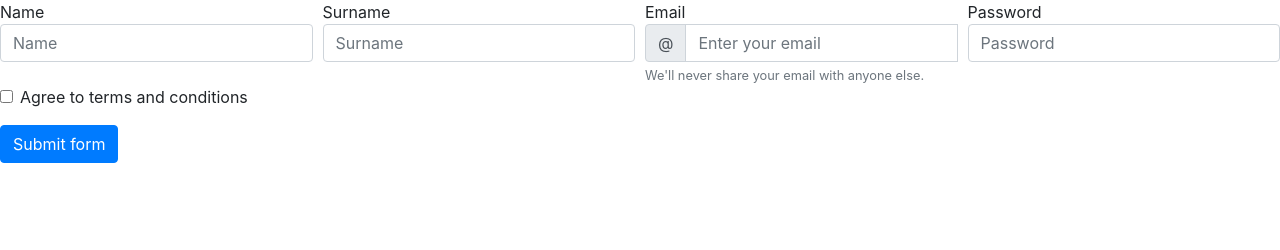
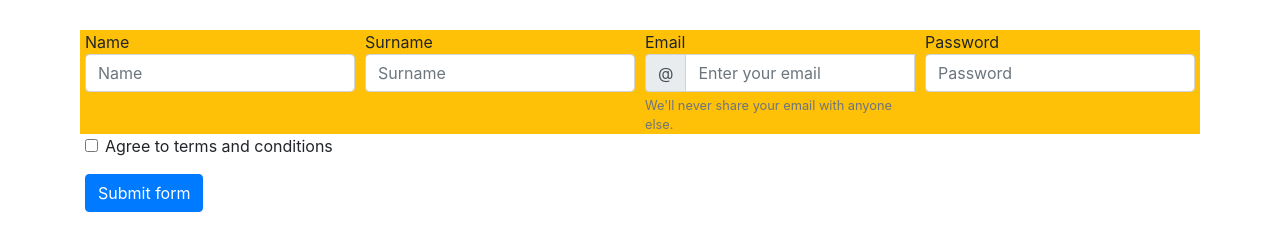
Before and after one commit to JuliaAvsyuk/bootstrap, a plain HTML site: page forms/validation.html in a window 1280 px wide. Drawn offline with nearby package versions, Linux system fonts and the light colour scheme.

Commit message:
correct styles

```diff
--- a/forms/validation.html
+++ b/forms/validation.html
@@ -3,14 +3,20 @@
 <head>
     <meta charset="UTF-8">
     <title>Work</title>
+    <style>
+        body {
+            padding: 30px;
+        }
+    </style>
     <meta name="viewport" content="width=device-width, initial-scale=1">
     <link rel="stylesheet" href="https://stackpath.bootstrapcdn.com/bootstrap/4.3.1/css/bootstrap.min.css" integrity="sha384-ggOyR0iXCbMQv3Xipma34MD+dH/1fQ784/j6cY/iJTQUOhcWr7x9JvoRxT2MZw1T" crossorigin="anonymous">
     <script src="https://stackpath.bootstrapcdn.com/bootstrap/4.3.1/js/bootstrap.min.js" integrity="sha384-JjSmVgyd0p3pXB1rRibZUAYoIIy6OrQ6VrjIEaFf/nJGzIxFDsf4x0xIM+B07jRM" crossorigin="anonymous"></script>
 </head>
 <body>
+<div class="container">
     <form class="needs-validation" novalidate>
         <div class="form-row">
-        <div class="col-md-3">
+            <div class="col-md-3 bg-warning">
                 <lable for="name">Name</lable>
                 <input type="text" class="form-control" id="name" placeholder="Name" required>
                     <div class="valid-feedback">
@@ -18,7 +24,7 @@
                     </div>
             </div>
 
-        <div class="col-md-3">
+            <div class="col-md-3 bg-warning">
                 <lable for="surname">Surname</lable>
                 <input type="text" class="form-control" id="surname" placeholder="Surname" required>
                 <div class="valid-feedback">
@@ -26,7 +32,7 @@
                 </div>
             </div>
 
-        <div class="col-md-3">
+            <div class="col-md-3 bg-warning">
                 <lable for="email">Email</lable>
                 <div class="input-group">
                     <div class="input-group-prepend">
@@ -40,7 +46,7 @@
                 </div>
             </div>
 
-        <div class="col-md-3">
+            <div class="col-md-3 bg-warning">
                 <lable for="password">Password</lable>
                 <input type="password" class="form-control" id="password" placeholder="Password" >
                 <div class="valid-feedback">
@@ -61,6 +67,7 @@
         </div>
         <button class="btn btn-primary" type="submit">Submit form</button>
     </form>
+</div>
 <script src="index.js"></script>
 </body>
 </html>
```
Lines whose indentation alone changed are shown as unchanged.
